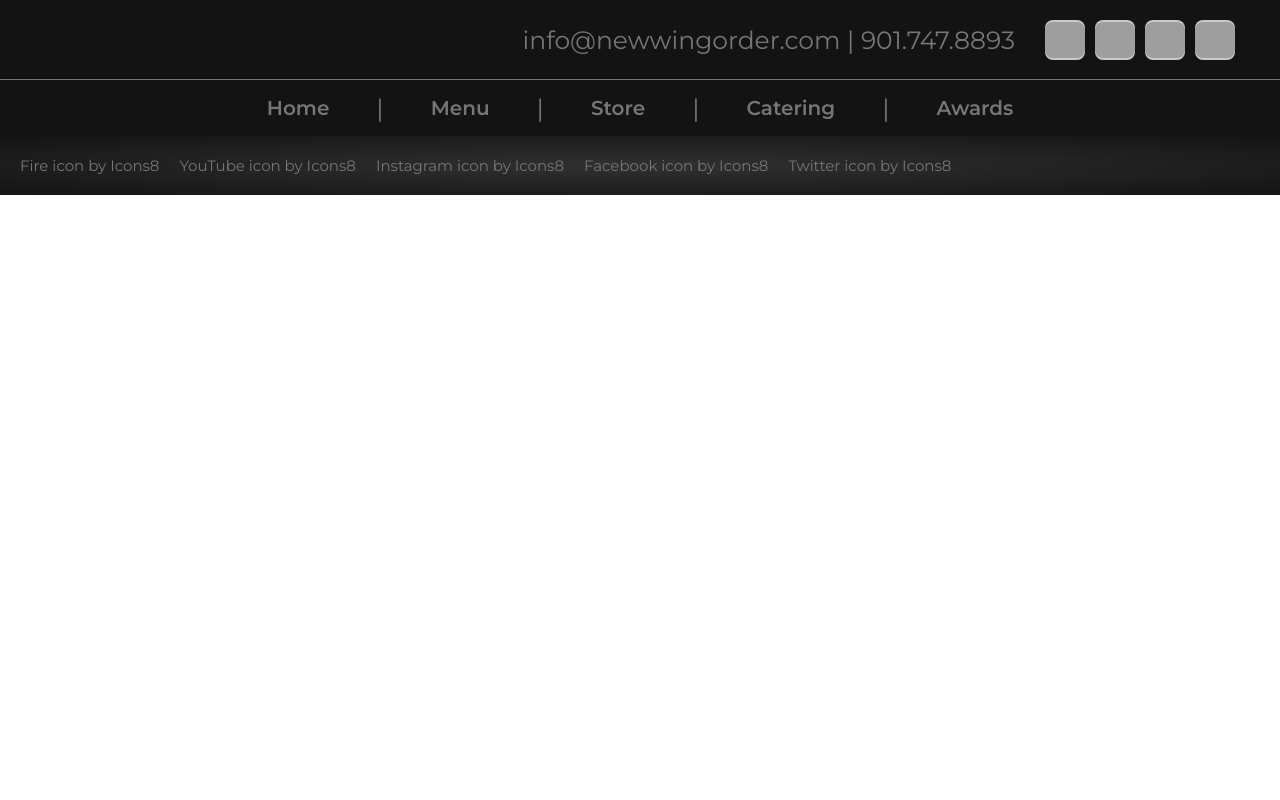
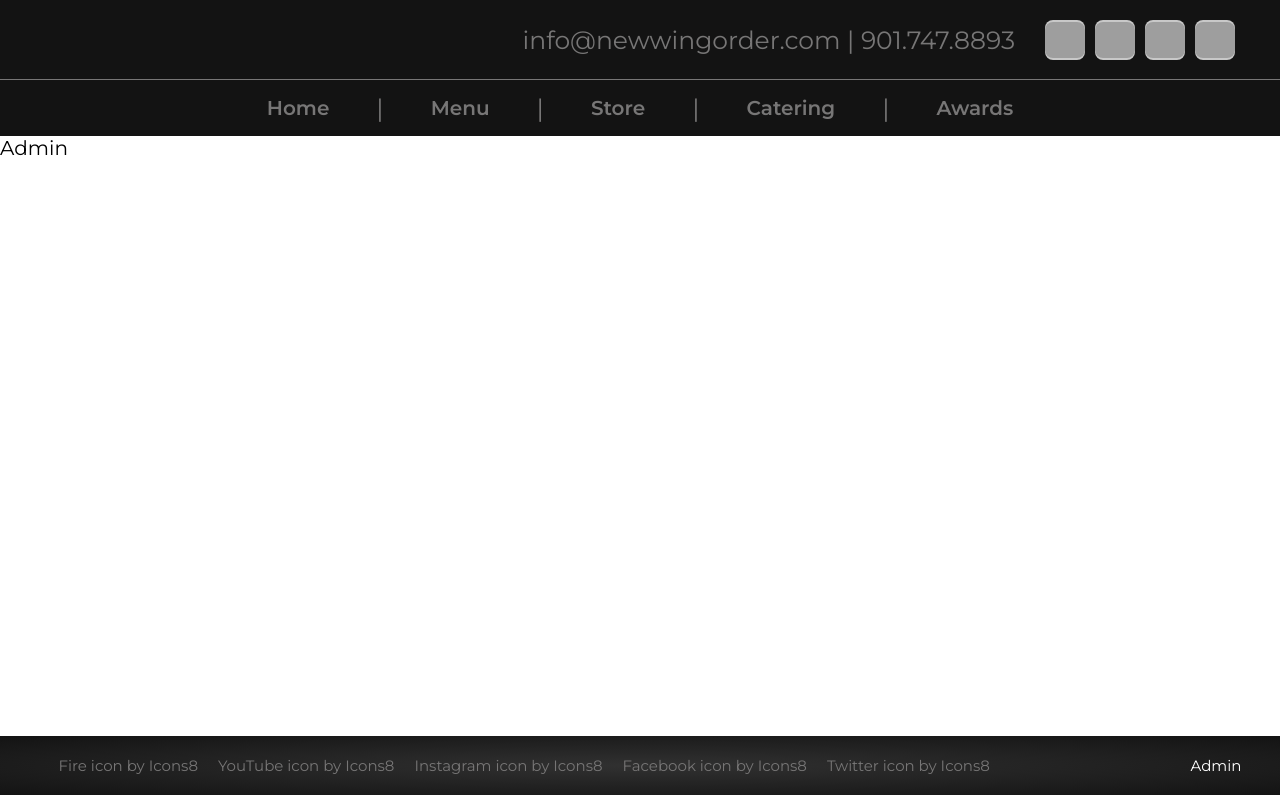
Before and after one commit to NolanCrenshaw/new-wing-order, a React (Create React App) app in the folder nwo-client/: page /admin in a window 1280 px wide. Built offline with nearby package versions, Linux system fonts and the light colour scheme; no server answers; grey boxes are pictures that could not be loaded.

Commit message:
admin route added

```diff
--- /dev/null
+++ b/nwo-client/src/components/Admin.js
@@ -0,0 +1,11 @@
+import React from "react";
+
+const Admin = () => {
+  return (
+    <div className="admin-container">
+      <p>Admin</p>
+    </div>
+  );
+};
+
+export default Admin;
--- a/nwo-client/src/components/Footer.js
+++ b/nwo-client/src/components/Footer.js
@@ -4,31 +4,6 @@ import { Link } from "react-router-dom";
 const Footer = () => {
   return (
     <div className="footer-container">
-      {/* <nav>
-        <span>info@newwingorder.com | 901.747.8893 </span>
-        <ul>
-          <li>
-            <a href="https://www.facebook.com/NewWingOrder/">
-              <img src="https://img.icons8.com/material-outlined/48/000000/facebook.png" />
-            </a>
-          </li>
-          <li>
-            <a href="https://www.instagram.com/newwingorder/">
-              <img src="https://img.icons8.com/material-outlined/48/000000/instagram-new--v1.png" />
-            </a>
-          </li>
-          <li>
-            <a href="https://twitter.com/newwingorder">
-              <img src="https://img.icons8.com/material-outlined/48/000000/twitter.png" />
-            </a>
-          </li>
-          <li>
-            <a href="https://www.youtube.com/channel/UCsJxqotVF1LuhOGeC5YfKpw">
-              <img src="https://img.icons8.com/material-outlined/48/000000/youtube--v1.png" />
-            </a>
-          </li>
-        </ul>
-      </nav> */}
       <div className="footer-credits">
         <a href="https://icons8.com/icon/QV5JEtrTP6nH/fire">
           Fire icon by Icons8
@@ -46,6 +21,9 @@ const Footer = () => {
           Twitter icon by Icons8
         </a>
       </div>
+      <Link id="adminLink" to="/admin">
+        Admin
+      </Link>
     </div>
   );
 };
--- a/nwo-client/src/components/Landing.js
+++ b/nwo-client/src/components/Landing.js
@@ -2,12 +2,9 @@ import React, { useEffect } from "react";
 import { motion, useAnimation } from "framer-motion";
 
 import Location from "./Location";
-import Star from "./svg_library/Star";
-import Store from "./Store";
 
 const Landing = () => {
   const logoControl = useAnimation();
-  const splashControl = useAnimation();
 
   const animationSequence = async () => {
     await logoControl.start({
@@ -21,10 +18,6 @@ const Landing = () => {
       x: -1500,
       transition: { duration: 1.5, delay: 0.5 },
     });
-    // await splashControl.start({
-    //   opacity: 1,
-    //   transition: { duration: 1 },
-    // });
   };
 
   useEffect(() => {
--- a/nwo-client/src/components/Location.js
+++ b/nwo-client/src/components/Location.js
@@ -54,7 +54,9 @@ const Location = () => {
           )}
         </div>
       </div>
-      <div className="schedule-box"></div>
+      <div className="schedule-box">
+        <img src="./images/truck_svg-removebg-preview.png" />
+      </div>
     </div>
   );
 };
--- a/nwo-client/src/components/Main.js
+++ b/nwo-client/src/components/Main.js
@@ -11,6 +11,7 @@ import Catering from "./Catering";
 import Awards from "./Awards";
 import Contact from "./Contact";
 import Footer from "./Footer";
+import Admin from "./Admin";
 
 const Main = () => {
   return (
@@ -29,6 +30,7 @@ const Main = () => {
           <Route path="/catering" component={Catering} />
           <Route path="/awards" component={Awards} />
           <Route path="/contact" component={Contact} />
+          <Route exact path="/admin" component={Admin} />
         </Switch>
         <Footer />
       </Router>
--- a/nwo-client/src/components/svg_library/Star.js
+++ /dev/null
@@ -1,61 +0,0 @@
-import React from "react";
-
-const Star = () => {
-  return (
-    <div>
-      <svg
-        width="118"
-        height="112"
-        viewBox="0 0 118 112"
-        fill="none"
-        xmlns="http://www.w3.org/2000/svg"
-        style={{ zIndex: 3, position: "absolute" }}
-      >
-        <path
-          d="M75.271 34.6049L66.6085 7.94427C64.2136 0.5738 53.7864 0.57375 51.3916 7.94425L42.729 34.6049C42.1935 36.253 40.6577 37.3688 38.9248 37.3688L10.8921 37.3688C3.14237 37.3688 -0.0798798 47.2857 6.18984 51.8409L28.8687 68.3181C30.2707 69.3367 30.8573 71.1422 30.3218 72.7902L21.6593 99.4509C19.2644 106.821 27.7003 112.95 33.97 108.395L56.6489 91.918C58.0508 90.8994 59.9492 90.8994 61.3511 91.918L84.03 108.395C90.2997 112.95 98.7356 106.821 96.3407 99.4509L87.6782 72.7902C87.1427 71.1422 87.7293 69.3367 89.1313 68.3181L111.81 51.841C118.08 47.2857 114.858 37.3688 107.108 37.3688L79.0752 37.3688C77.3423 37.3688 75.8065 36.253 75.271 34.6049Z"
-          fill="#F53D30"
-        />
-        <path
-          d="M75.271 34.6049L66.6085 7.94427C64.2136 0.5738 53.7864 0.57375 51.3916 7.94425L42.729 34.6049C42.1935 36.253 40.6577 37.3688 38.9248 37.3688L10.8921 37.3688C3.14237 37.3688 -0.0798798 47.2857 6.18984 51.8409L28.8687 68.3181C30.2707 69.3367 30.8573 71.1422 30.3218 72.7902L21.6593 99.4509C19.2644 106.821 27.7003 112.95 33.97 108.395L56.6489 91.918C58.0508 90.8994 59.9492 90.8994 61.3511 91.918L84.03 108.395C90.2997 112.95 98.7356 106.821 96.3407 99.4509L87.6782 72.7902C87.1427 71.1422 87.7293 69.3367 89.1313 68.3181L111.81 51.841C118.08 47.2857 114.858 37.3688 107.108 37.3688L79.0752 37.3688C77.3423 37.3688 75.8065 36.253 75.271 34.6049Z"
-          fill="url(#paint0_linear)"
-        />
-        <path
-          d="M75.271 34.6049L66.6085 7.94427C64.2136 0.5738 53.7864 0.57375 51.3916 7.94425L42.729 34.6049C42.1935 36.253 40.6577 37.3688 38.9248 37.3688L10.8921 37.3688C3.14237 37.3688 -0.0798798 47.2857 6.18984 51.8409L28.8687 68.3181C30.2707 69.3367 30.8573 71.1422 30.3218 72.7902L21.6593 99.4509C19.2644 106.821 27.7003 112.95 33.97 108.395L56.6489 91.918C58.0508 90.8994 59.9492 90.8994 61.3511 91.918L84.03 108.395C90.2997 112.95 98.7356 106.821 96.3407 99.4509L87.6782 72.7902C87.1427 71.1422 87.7293 69.3367 89.1313 68.3181L111.81 51.841C118.08 47.2857 114.858 37.3688 107.108 37.3688L79.0752 37.3688C77.3423 37.3688 75.8065 36.253 75.271 34.6049Z"
-          stroke="black"
-          stroke-width="4"
-        />
-        <path
-          d="M75.271 34.6049L66.6085 7.94427C64.2136 0.5738 53.7864 0.57375 51.3916 7.94425L42.729 34.6049C42.1935 36.253 40.6577 37.3688 38.9248 37.3688L10.8921 37.3688C3.14237 37.3688 -0.0798798 47.2857 6.18984 51.8409L28.8687 68.3181C30.2707 69.3367 30.8573 71.1422 30.3218 72.7902L21.6593 99.4509C19.2644 106.821 27.7003 112.95 33.97 108.395L56.6489 91.918C58.0508 90.8994 59.9492 90.8994 61.3511 91.918L84.03 108.395C90.2997 112.95 98.7356 106.821 96.3407 99.4509L87.6782 72.7902C87.1427 71.1422 87.7293 69.3367 89.1313 68.3181L111.81 51.841C118.08 47.2857 114.858 37.3688 107.108 37.3688L79.0752 37.3688C77.3423 37.3688 75.8065 36.253 75.271 34.6049Z"
-          stroke="url(#paint1_linear)"
-          stroke-width="4"
-        />
-        <defs>
-          <linearGradient
-            id="paint0_linear"
-            x1="59"
-            y1="-9"
-            x2="59"
-            y2="131"
-            gradientUnits="userSpaceOnUse"
-          >
-            <stop stop-color="white" />
-            <stop offset="1" stop-color="white" stop-opacity="0" />
-          </linearGradient>
-          <linearGradient
-            id="paint1_linear"
-            x1="59"
-            y1="-9"
-            x2="59"
-            y2="131"
-            gradientUnits="userSpaceOnUse"
-          >
-            <stop stop-color="white" />
-            <stop offset="1" stop-color="white" stop-opacity="0" />
-          </linearGradient>
-        </defs>
-      </svg>
-    </div>
-  );
-};
-
-export default Star;
--- /dev/null
+++ b/nwo-client/src/styles/_admin.scss
@@ -0,0 +1,7 @@
+.admin-container {
+  display: grid;
+  min-height: $_content_min-height;
+  background-color: white;
+  grid-template-columns: 0.2fr 3fr 0.2fr;
+  grid-template-rows: 0.5fr 4fr 0.5fr;
+}
--- a/nwo-client/src/styles/_catering.scss
+++ b/nwo-client/src/styles/_catering.scss
@@ -2,6 +2,6 @@
   display: grid;
   min-height: $_content_min-height;
   background-color: white;
-  grid-template-columns: 0.2fr 1.5fr 3fr;
+  grid-template-columns: 0.2fr 3fr 0.2fr;
   grid-template-rows: 0.5fr 4fr 0.5fr;
 }
--- a/nwo-client/src/styles/_footer.scss
+++ b/nwo-client/src/styles/_footer.scss
@@ -1,5 +1,8 @@
 .footer-container {
   background: radial-gradient(#313131, #131313);
+  display: flex;
+  justify-content: center;
+  align-items: center;
 
   .footer-credits {
     width: 90%;
@@ -13,4 +16,9 @@
       margin-right: 2rem;
     }
   }
+
+  #adminLink {
+    color: white;
+    font-size: 1.5rem;
+  }
 }
--- a/nwo-client/src/styles/index.css
+++ b/nwo-client/src/styles/index.css
@@ -214,7 +214,7 @@ a {
 }
 
 .landing-container {
-  min-height: 80.6vh;
+  min-height: 75vh;
   -ms-grid-columns: 0.1fr 2fr 2fr 0.1fr;
       grid-template-columns: 0.1fr 2fr 2fr 0.1fr;
   position: relative;
@@ -405,7 +405,7 @@ a {
 .menu-container {
   display: -ms-grid;
   display: grid;
-  min-height: 80.6vh;
+  min-height: 75vh;
   background-color: #4b4747;
   -ms-grid-columns: 0.2fr 1fr 0.2fr;
       grid-template-columns: 0.2fr 1fr 0.2fr;
@@ -649,21 +649,31 @@ a {
 .store-container {
   display: -ms-grid;
   display: grid;
-  min-height: 80.6vh;
+  min-height: 75vh;
   background-color: white;
-  -ms-grid-columns: 0.2fr 1.5fr 3fr;
-      grid-template-columns: 0.2fr 1.5fr 3fr;
+  -ms-grid-columns: 0.2fr 3fr 0.2fr;
+      grid-template-columns: 0.2fr 3fr 0.2fr;
   -ms-grid-rows: 0.5fr 4fr 0.5fr;
       grid-template-rows: 0.5fr 4fr 0.5fr;
+}
+
+.store-container img {
+  -ms-grid-column: 2;
+  -ms-grid-column-span: 1;
+  grid-column: 2/3;
+  -ms-grid-row: 2;
+  -ms-grid-row-span: 1;
+  grid-row: 2/3;
+  height: 100%;
 }
 
 .catering-container {
   display: -ms-grid;
   display: grid;
-  min-height: 80.6vh;
+  min-height: 75vh;
   background-color: white;
-  -ms-grid-columns: 0.2fr 1.5fr 3fr;
-      grid-template-columns: 0.2fr 1.5fr 3fr;
+  -ms-grid-columns: 0.2fr 3fr 0.2fr;
+      grid-template-columns: 0.2fr 3fr 0.2fr;
   -ms-grid-rows: 0.5fr 4fr 0.5fr;
       grid-template-rows: 0.5fr 4fr 0.5fr;
 }
@@ -672,7 +682,7 @@ a {
   display: -webkit-box;
   display: -ms-flexbox;
   display: flex;
-  min-height: 80.6vh;
+  min-height: 75vh;
   background-color: white;
   -webkit-box-pack: start;
       -ms-flex-pack: start;
@@ -683,7 +693,7 @@ a {
 }
 
 .awards-container img {
-  height: 80.6vh;
+  height: 75vh;
   -ms-grid-columns: 2/3;
       grid-template-columns: 2/3;
 }
@@ -691,7 +701,7 @@ a {
 .contact-container {
   display: -ms-grid;
   display: grid;
-  min-height: 80.6vh;
+  min-height: 75vh;
   background-color: white;
   -ms-grid-columns: 0.2fr 1.5fr 3fr;
       grid-template-columns: 0.2fr 1.5fr 3fr;
@@ -699,8 +709,28 @@ a {
       grid-template-rows: 0.5fr 4fr 0.5fr;
 }
 
+.admin-container {
+  display: -ms-grid;
+  display: grid;
+  min-height: 75vh;
+  background-color: white;
+  -ms-grid-columns: 0.2fr 3fr 0.2fr;
+      grid-template-columns: 0.2fr 3fr 0.2fr;
+  -ms-grid-rows: 0.5fr 4fr 0.5fr;
+      grid-template-rows: 0.5fr 4fr 0.5fr;
+}
+
 .footer-container {
   background: radial-gradient(#313131, #131313);
+  display: -webkit-box;
+  display: -ms-flexbox;
+  display: flex;
+  -webkit-box-pack: center;
+      -ms-flex-pack: center;
+          justify-content: center;
+  -webkit-box-align: center;
+      -ms-flex-align: center;
+          align-items: center;
 }
 
 .footer-container .footer-credits {
@@ -717,4 +747,9 @@ a {
   color: #777676;
   margin-right: 2rem;
 }
+
+.footer-container #adminLink {
+  color: white;
+  font-size: 1.5rem;
+}
 /*# sourceMappingURL=index.css.map */
--- a/nwo-client/src/styles/index.scss
+++ b/nwo-client/src/styles/index.scss
@@ -1,7 +1,7 @@
 // Variable Declarations
 $_red: #f53d30;
 $_gray: rgb(119, 118, 118);
-$_content_min-height: 80.6vh;
+$_content_min-height: 75vh;
 
 // Default CSS settings
 * {
@@ -54,4 +54,5 @@ a {
 @import "catering";
 @import "awards";
 @import "contact";
+@import "admin";
 @import "footer";
```
Also changed, not shown: nwo-client/public/images/truck_svg-removebg-preview.png (added), 1 other file (tests, documents, lock files or other folders).
